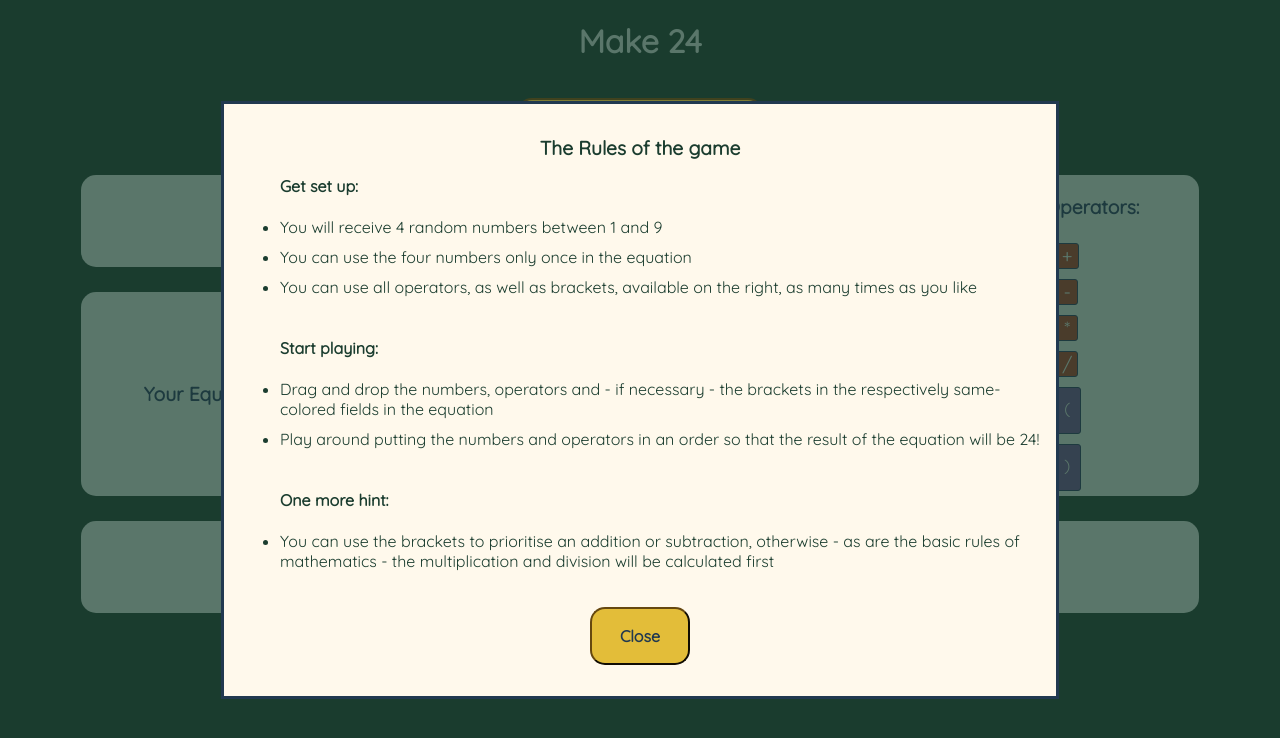
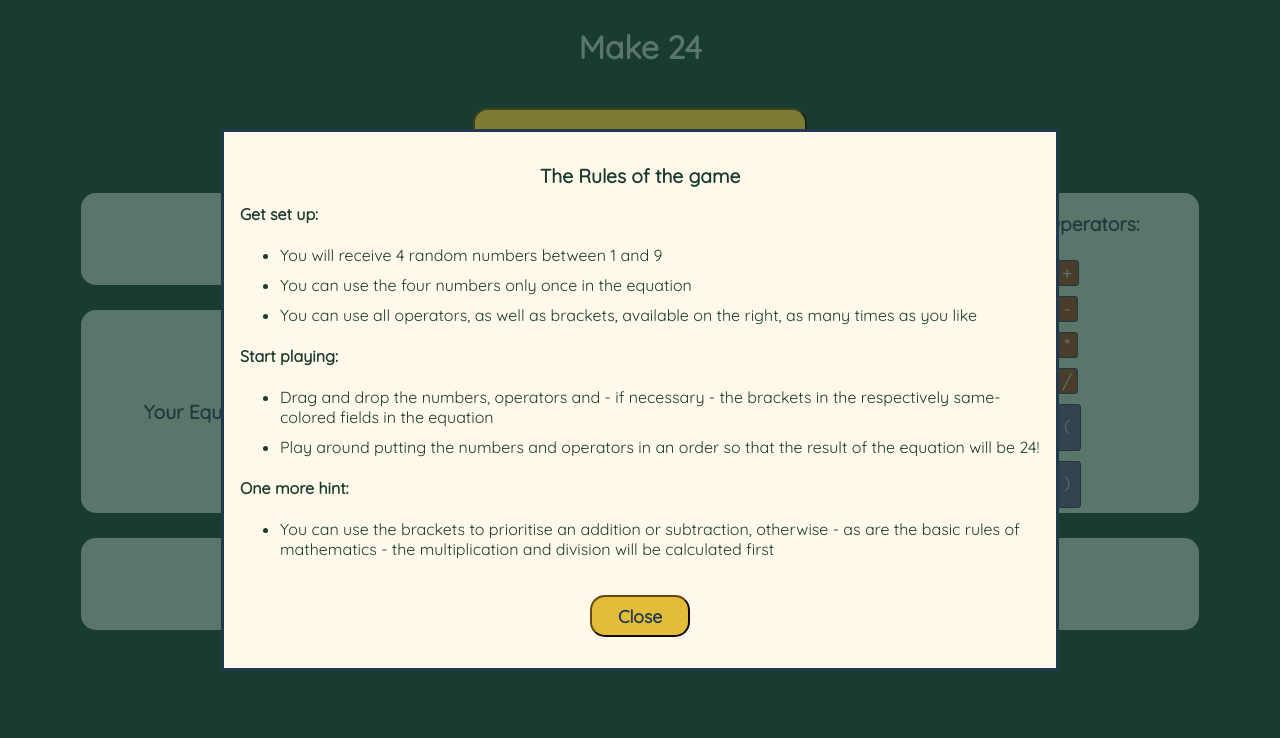
Before and after one commit to ellikarg/firstevergame, a plain HTML site: page index.html in a window 1280 px wide. Both pictures are taken after a click on the button "Show me the rules of the game". Drawn offline with Linux system fonts and the light colour scheme.

Commit message:
fix: exchange elements to comply to html validator

```diff
--- a/assets/css/style.css
+++ b/assets/css/style.css
@@ -33,8 +33,16 @@ h3 {
     background-color: #E3BD39;
     border-radius: var(--main-radius);
     margin: 15px;
+    padding: 8px;
     min-width: 100px;
     border-color: #66480F;
+    font-weight: 600;
+    font-size: 110%;
+}
+
+#open-rules-button {
+    padding: 15px;
+    font-size: 130%;
 }
 
 
@@ -111,12 +119,13 @@ h3 {
 }
 
 .rules li {
+    padding: 5px 0;
     text-align: left;
-    padding: 5px 0;
 }
 
-ul p {
+.rules p {
     text-align: left;
+    font-weight: bold;
 }
 
 .rules::backdrop {
--- a/index.html
+++ b/index.html
@@ -15,11 +15,11 @@
 </head>
 
 <body>
-    <section></section>
-    <h1>Make 24</h1>
-    <button type="button" class="button" id="open-rules-button">
-        <h2>Show me the rules of the game</h2>
-    </button>
+    <section>
+        <h1>Make 24</h1>
+        <button type="button" class="button" id="open-rules-button">
+            Show me the rules of the game
+        </button>
     </section>
 
     <section>
@@ -63,13 +63,13 @@
 
             <div class="grid-items grid-buttons flex-container">
                 <button type="submit" class="button" id="submit-button">
-                    <h3>Check Result</h3>
+                    Check Result
                 </button>
                 <button type="button" class="button" id="reset-button">
-                    <h3>Reset Game</h3>
+                    Reset Game
                 </button>
                 <button type="button" class="button" id="new-game">
-                    <h3>Start New Game</h3>
+                    Start New Game
                 </button>
             </div>
         </div>
@@ -77,40 +77,42 @@
     <section>
         <dialog class="rules">
             <h2>The Rules of the game</h2>
+            <p>Get set up:</p>
             <ul>
-                <p><strong>Get set up:</strong></p>
                 <li>You will receive 4 random numbers between 1 and 9</li>
                 <li>You can use the four numbers only once in the equation</li>
                 <li>You can use all operators, as well as brackets, available on the right, as many times as you like
                 </li>
-                <br>
-                <p><strong>Start playing:</strong></p>
+            </ul>
+            <p>Start playing:</p>
+            <ul>
                 <li>Drag and drop the numbers, operators and - if necessary - the brackets in the respectively
                     same-colored fields in the equation</li>
                 <li>Play around putting the numbers and operators in an order so that the result of the equation will be
                     24!
                 </li>
-                <br>
-                <p><strong>One more hint:</strong></p>
+            </ul>
+            <p>One more hint:</p>
+            <ul>
                 <li>You can use the brackets to prioritise an addition or subtraction, otherwise - as are the basic
                     rules of mathematics - the multiplication and division will be calculated first</li>
             </ul>
             <button type="button" class="button" id="close-rules-button">
-                <h3>Close</h3>
+                Close
             </button>
         </dialog>
         <dialog class="wrong">
             <h2>Oh, no!</h2>
             <p id="wrongResult"></p>
             <button type="button" class="button" id="close-wrong-button">
-                <h3>Close</h3>
+                Close
             </button>
         </dialog>
         <dialog class="correct">
             <h2>YES!</h2>
             <p>You made it! This is the correct result, congratulations!</p>
             <button type="button" class="button" id="close-correct-button">
-                <h3>Close</h3>
+                Close
             </button>
         </dialog>
     </section>
```
